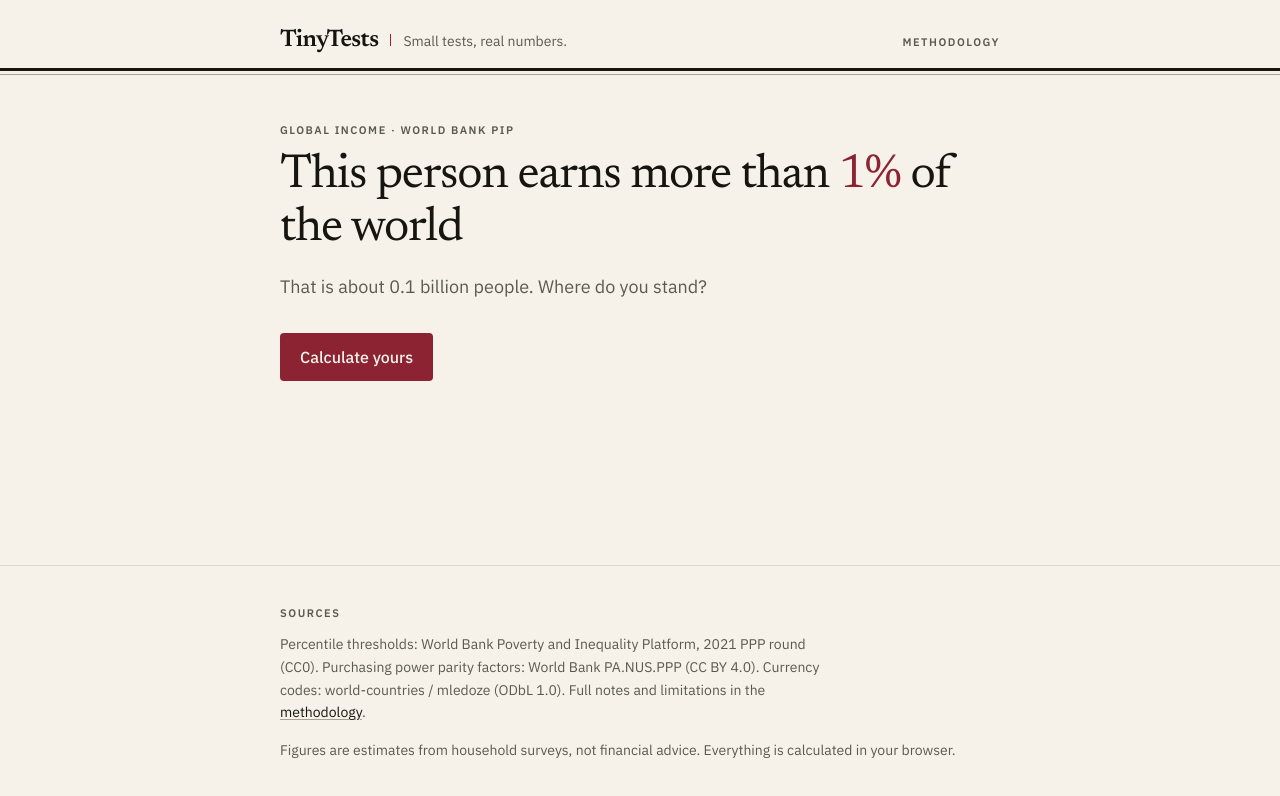
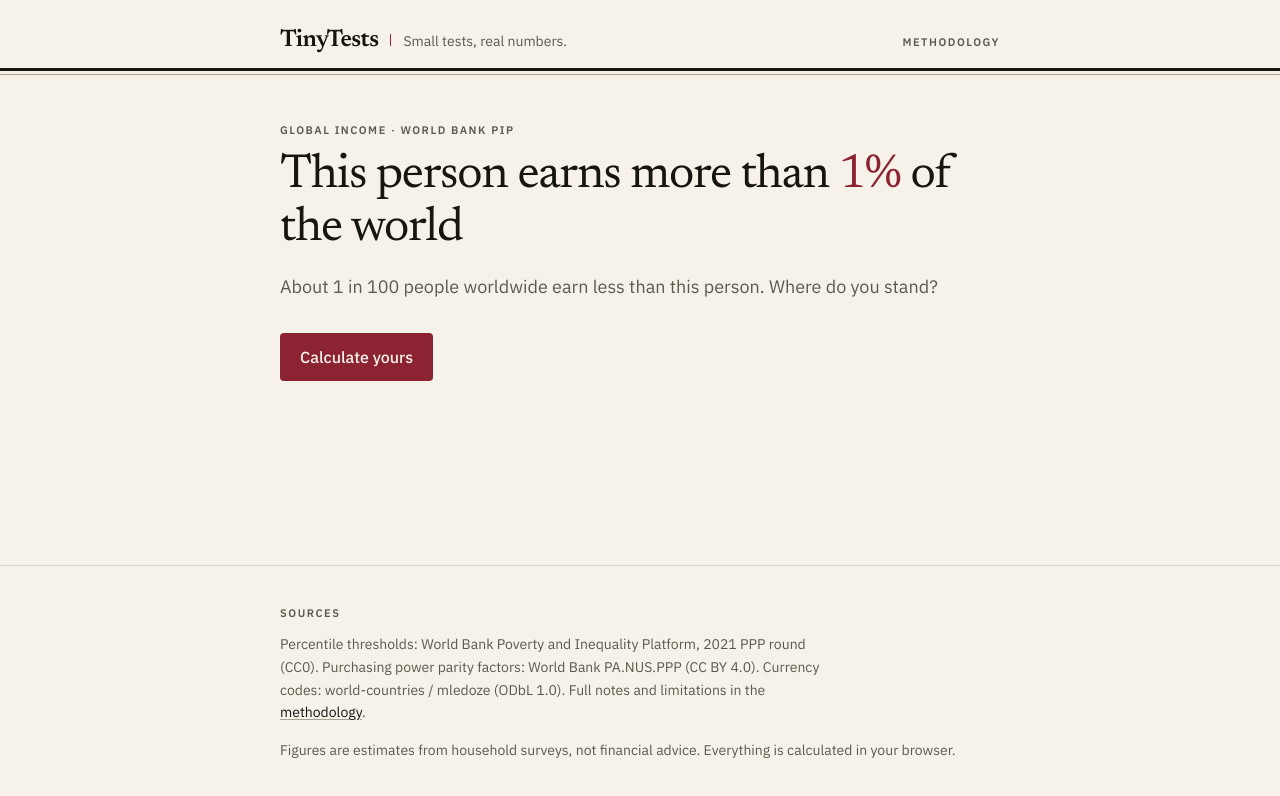
Before and after one commit to codesquare-dev/tiny-tests, a Next.js app: page /income-percentile/r/1 in a window 1280 px wide. Shown: the top 796 px of the page. Built offline with nearby package versions, Linux system fonts and the light colour scheme.

Commit message:
fix: apply honest people phrasing to share pages

```diff
--- a/src/app/income-percentile/r/[p]/page.tsx
+++ b/src/app/income-percentile/r/[p]/page.tsx
@@ -1,6 +1,6 @@
 import type { Metadata } from "next";
 import Link from "next/link";
-import { peopleBelow } from "@/lib/percentile";
+import { rarityOutOf100 } from "@/lib/percentile";
 import { SITE_URL } from "@/lib/site";
 
 type Params = Promise<{ p: string }>;
@@ -24,7 +24,9 @@ export async function generateMetadata({ params }: { params: Params }): Promise<
 export default async function SharePage({ params }: { params: Params }) {
   const { p: pParam } = await params;
   const p = Number(pParam);
-  const billions = (peopleBelow(p) / 1e9).toFixed(1);
+  // Report the smaller side so the extremes stay honest: at p99, "8.0 billion
+  // people earn less" is indistinguishable from the whole world (8.1bn).
+  const { side, outOf100 } = rarityOutOf100(p);
   return (
     <main className="mx-auto w-full max-w-3xl flex-1 px-6 py-12">
       <p className="label">Global income · World Bank PIP</p>
@@ -33,7 +35,9 @@ export default async function SharePage({ params }: { params: Params }) {
         <span className="text-accent">{p}%</span> of the world
       </h1>
       <p className="mt-4 text-lg leading-relaxed text-ink-muted tabular-nums">
-        That is about {billions} billion people. Where do you stand?
+        About {outOf100} in 100 people worldwide{" "}
+        {side === "above" ? "earn more" : "earn less"} than this person. Where do
+        you stand?
       </p>
       <Link
         href="/income-percentile/"
```
